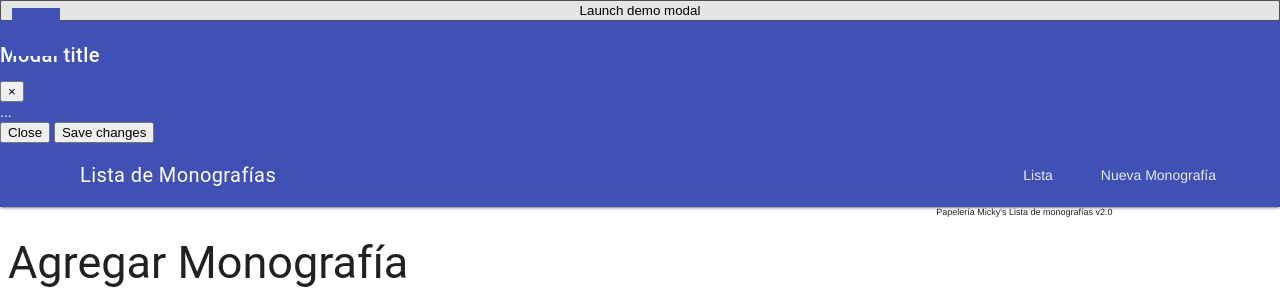
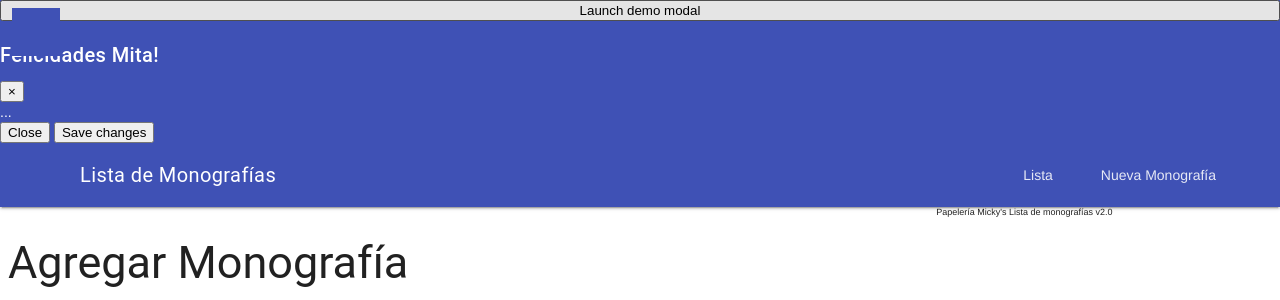
Before and after one commit to ademir501/Monographs, a Django app: a page that uses website/templates/base.html in a window 1280 px wide. Shown: the top 300 px of the page. Run offline with Django 3.2, Linux system fonts and the light colour scheme; the visitor is signed in with stand-in values (Sample User, id 1); some libraries are stand-ins or nearby versions.

Commit message:
Take 4 special

```diff
--- a/website/templates/base.html
+++ b/website/templates/base.html
@@ -31,7 +31,7 @@
   <div class="modal-dialog" role="document">
     <div class="modal-content">
       <div class="modal-header">
-        <h5 class="modal-title" id="exampleModalLabel">Modal title</h5>
+        <h5 class="modal-title" id="exampleModalLabel">Felicidades Mita!</h5>
         <button type="button" class="close" data-dismiss="modal" aria-label="Close">
           <span aria-hidden="true">&times;</span>
         </button>
@@ -97,6 +97,13 @@
 <script src="https://cdn.datatables.net/1.10.16/js/jquery.dataTables.min.js"></script>
 <script src="{% static 'website/js/monograph_data_table_script.js' %}"></script>
 
+<script>
+    $('#myModal').on('shown.bs.modal', function () {
+  $('#myInput').trigger('focus')
+})
+</script>
+
+
 
 {% block scripts %}
 {% endblock %}
```
